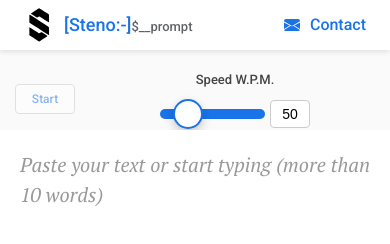
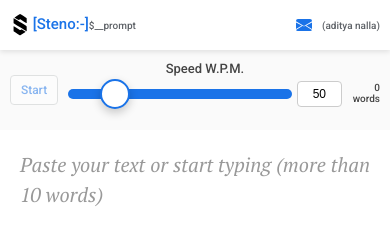
Before and after one commit to AdityaTechPrime/StenoPrompt, a plain HTML site: page index.html in a window 390 px wide. Drawn offline with Linux system fonts and the light colour scheme.

Commit message:
updated media query

```diff
--- a/MediaQueryController.js
+++ b/MediaQueryController.js
@@ -7,7 +7,10 @@
 export class MediaQueryController {
     constructor() {
         this.mediaQuery = window.matchMedia('(max-width: 600px)');
+        this.mediaQuery500 = window.matchMedia('(max-width: 500px)');
         this.speedHeading = document.querySelector('.speed-heading-text'); // Targeted by new class in HTML
+        this.contact = document.querySelector('.txtContact'); // Targeted by new class in HTML
+
         this.rangeContainer = document.querySelector('.range-container');
 
         if (!this.speedHeading || !this.rangeContainer) {
@@ -39,10 +42,14 @@ export class MediaQueryController {
             // Screen is 600px or less
             this.speedHeading.textContent = "Speed W.P.M.";
             this.rangeContainer.classList.add('range-container-small');
+
+            this.contact.textContent = " ";
         } else {
             // Screen is wider than 600px
             this.speedHeading.textContent = "Select your speed in Words Per Minute (WPM)";
             this.rangeContainer.classList.remove('range-container-small');
+
+            this.contact.textContent = "Contact";
         }
     }
 }
--- a/index.html
+++ b/index.html
@@ -4,7 +4,6 @@
   <meta charset="UTF-8" />
   <meta name="viewport" content="width=device-width, initial-scale=1.0"/>
   <meta name="description" content="Improve your Stenography speed with Steno Prompt. Paste text, set WPM, and start practicing."/>
-  <!--<link rel="icon" href="images/favicon.ico" type="image/x-icon"/> <link rel="preconnect" href="https://fonts.googleapis.com" />-->
   <link rel="icon" href="images/logo.svg" type="image/x-icon"/> <link rel="preconnect" href="https://fonts.googleapis.com" />
   <link rel="preconnect" href="https://fonts.gstatic.com" crossorigin />
   <link href="https://fonts.googleapis.com/css2?family=Roboto:ital,wght@0,500;1,500&display=swap" rel="stylesheet"/>
@@ -17,24 +16,26 @@
 </head>
 <body>
   <header class="header"> <div class="header-left">
-        <!--<img class="header_logo-img" src="images/logo-gmail.png" alt="Logo of Steno Practice"/>-->
         <img class="header_logo-img" src="images/logo.svg" alt="Logo of Steno Practice"/>
         <a href="#" class="header_title ">[Steno:-]<span class="header_title_Span">$__prompt </span></a>
+
     </div>
     <div class="header-center">
         <h3 class="header-h3-msg">Start pay when you are ready</h3>
     </div>
     <div class="my-email">
-      <a class="feedback" href="contact.html">
+      <a class="contact" href="contact.html">
         <svg xmlns="http://www.w3.org/2000/svg" width="16" height="16" fill="currentColor" viewBox="0 0 16 16" style="vertical-align: middle; margin-right: 6px;">
           <path d="M0 4a2 2 0 012-2h12a2 2 0 012 2v.217l-8 4.8-8-4.8V4zm0 1.383v6.634l5.803-3.48L0 5.383zM6.761 8.83l-6.761 4.06A2 2 0 002 14h12a2 2 0 001.999-1.11l-6.76-4.06L8 9.583 6.761 8.83zM10.197 8.537L16 12.017V5.383l-5.803 3.154z"/>
         </svg>
-        Contact
+        <span class="txtContact">Contact</span><span class="aditya"> (aditya nalla)</span>
       </a>
+      </div>
 </div>
   </header>
 
-  <main class="container"> <div class="editor-header" id="header1">
+  <main class="container">
+    <div class="editor-header" id="header1">
       <button class="promptBtn" id="startBtn">Start</button> <div class="header-speedDiv">
         <h3 class="speed-heading-text">Select your speed in Words Per Minute (WPM)</h3>
         <div class="range-container">
@@ -71,7 +72,8 @@
       </button>
       </div>
 
-      <button class="promptBtn" id="closeBtn">Close</button> </div>
+      <button class="promptBtn" id="closeBtn">Close</button>
+    </div>
 
     <textarea class="textAreaStyle" id="area1" placeholder="Paste your text or start typing (more than 10 words)"></textarea>
     <div class="textAreaStyle hidden" id="area2"></div>
--- a/style.css
+++ b/style.css
@@ -67,7 +67,7 @@ h3 {
     max-width: 30px;
     width: 100%;
     cursor: pointer;
-    color: red;
+
 }
 
 .header_title {
@@ -95,8 +95,19 @@ h3 {
     margin: 0;
 }
 
-.feedback {
+.my-email{
+    display: flex;
+    text-align: left;
+    justify-content: left;
+}
+
+.contact {
     color: #1a73e8;
+}
+
+.aditya {
+    font-size: 1.1rem;
+    color: #5f6368;
 }
 
 /* Main Container */
@@ -151,10 +162,6 @@ h3 {
     opacity: 0.5;
 }
 
-.wordCountDiv {
-    width: 11rem;
-}
-
 /* Editor Header */
 .editor-header {
     width: 100%;
@@ -162,8 +169,7 @@ h3 {
     display: flex;
     justify-content: space-evenly;
     align-items: center;
-    gap: 1rem;
-    padding: 1rem 0;
+    padding: 1rem 3rem;
     transition: all 0.6s ease;
     position: absolute;
     top: var(--header-height);
@@ -174,6 +180,27 @@ h3 {
     box-shadow: 0 -20px 10px -20px rgba(0, 0, 0, 0.45) inset;
 }
 
+
+.header-speedDiv {
+    display: flex;
+    flex-direction: column;
+    gap: 0.2rem;
+    flex-grow: 1;
+    flex-basis: auto;
+    min-width: 0;
+    align-items: center;
+}
+
+.header-speedDiv h3 {
+    text-align: center;
+}
+
+.wordCountDiv {
+    /*width: 9rem;*/
+    width: 9rem;
+    text-align: right;
+}
+
 .editor-header.hidden {
     opacity: 0;
     transform: scale(0.7);
@@ -181,19 +208,6 @@ h3 {
     visibility: hidden;
     padding: 1rem 0;
     z-index: -1;
-}
-
-/* Header for input view */
-#header1 {
-    flex-wrap: wrap; /* Allow items to wrap on smaller screens */
-    height: auto; /* Adjust height dynamically when items wrap */
-    padding: 1rem; /* Adjust padding for wrapped content */
-    justify-content: center; /* Center items when wrapped */
-    align-items: center; /* Center items vertically */
-}
-
-#header1 > * {
-    margin: 0.5rem;
 }
 
 .clock {
@@ -209,20 +223,6 @@ h3 {
 
 .clockC {
     color: pink;
-}
-
-.header-speedDiv {
-    display: flex;
-    flex-direction: column; /* Keep its internal elements (h3, range-container) stacked */
-    gap: 1rem;
-    flex-grow: 1;
-    flex-basis: auto;
-    min-width: 0;
-    align-items: center;
-}
-
-.header-speedDiv h3 {
-    text-align: center;
 }
 
 .header2-btn-group {
@@ -295,26 +295,24 @@ h3 {
     display: flex;
     align-items: center;
     gap: 1.5rem;
-    flex-wrap: nowrap; /* CRITICAL: Prevent wrapping within the container */
+    flex-wrap: nowrap;
     font-family: 'Roboto', sans-serif;
-    width: 100%; /* Take full width of parent */
+    width: 100%;
     max-width: 350px;
     justify-content: center;
 }
 
 /* New class for smaller range container (applied by JS) */
 .range-container-small {
-    /* REMOVED flex-direction: column; */
-    width: 50%; /* Halve its total size as requested */
-    /* You might need to adjust max-width or flex-basis if this doesn't shrink enough */
-    max-width: 175px; /* Half of default max-width: 350px */
-    min-width: 150px; /* Prevent it from becoming too small */
+    width: 50%;
+    max-width: 175px;
+    min-width: 150px;
 }
 
 input[type="range"] {
-    width: 250px; /* Default width for the slider */
-    flex-grow: 1; /* Allow slider to grow/shrink */
-    min-width: 80px; /* Minimum width for slider */
+    width: 250px;
+    flex-grow: 1;
+    min-width: 80px;
     height: 10px;
     background: transparent;
     cursor: pointer;
@@ -322,13 +320,6 @@ input[type="range"] {
     appearance: none;
     border-radius: 5px;
 }
-
-/* Override for the small range container, target the range input within it */
-/* This rule is NO LONGER NEEDED as range-container-small itself controls the total width */
-/* .range-container-small input[type="range"] {
-    width: 125px;
-} */
-
 
 /* WebKit browsers */
 input[type="range"]::-webkit-slider-runnable-track {
@@ -418,38 +409,97 @@ input[type="range"]::-moz-range-thumb:hover {
     box-shadow: 0 0 5px rgba(231, 76, 60, 0.5);
 }
 
+
+/*************************Media Query*************************/
+
+
+@media (max-width: 700px) {
+
+
+    #header2{
+        justify-content: space-evenly;
+        align-items: center;
+        padding: 1rem 1rem;
+    }
+
+    .header2-btn-group {
+        display: flex;
+        gap: 1rem;
+    }
+
+    .clock{
+        font-size: 1.8rem;
+    }
+
+    .words-stat{
+        font-size: 1.5rem;
+    }
+
+
+    /*
+    <div class="editor-header hidden" id="header2">
+    <div class="stat-group">
+      <div class="clock">16:20:35 <span class="clockC"> / </span>
+        <span class="clock-total"> / 00:00:00</span></div>
+      <div class="words-stat">0000<span class="words-total"> / 0000</span></div>
+      </div>
+
+      <div class="header2-btn-group">
+      <button class="promptBtn iconBtn" id="backwardBtn" title="Backward">
+        <svg class="icon" viewBox="0 0 24 24" fill="currentColor">
+          <path d="M11 18V6l-8.5 6L11 18zm1-6l8.5 6V6L12 12z" />
+        </svg>
+      </button>
+      <button class="promptBtn iconBtn" id="playPauseBtn" title="Play">
+        <svg class="icon" viewBox="0 0 24 24" fill="currentColor">
+          <path id="playPauseIcon" d="M8 5v14l11-7z" />
+        </svg>
+      </button>
+      <button class="promptBtn iconBtn" id="forwardBtn" title="Forward">
+        <svg class="icon" viewBox="0 0 24 24" fill="currentColor">
+          <path d="M13 6v12l8.5-6L13 6zm-1 6L3.5 6v12L12 12z" />
+        </svg>
+      </button>
+      </div>
+
+      <button class="promptBtn" id="closeBtn">Close</button>*/
+
+}
+
+
+
+
 /* Media Query for smaller screens (< 600px) */
 @media (max-width: 600px) {
-    /* Keep #header1 flex-wrap, don't force column on it */
     .editor-header {
-        /* This is the key change to create the gap */
-        left: 1rem;
-        right: 1rem;
-        width: auto; /* Let it fill the space between left and right */
-        /* You can adjust '1rem' to whatever spacing you prefer, e.g., 0.5rem or 1.5rem */
+        padding: 10px;
+        width: auto;
+    }
+
+    .wordCountDiv {
+        width: auto;
     }
 
     /* Adjustments for header1 when content wraps */
-    #header1 {
+    /*#header1 {
         flex-direction: row;
         flex-wrap: wrap;
         justify-content: center;
         align-items: center;
         height: auto;
-        /* Ensure vertical padding is kept, horizontal is now handled by .editor-header */
         padding: 1.5rem 0;
     }
 
     #header1 > * {
-        margin: 0.5rem; /* Add some spacing when elements wrap */
-        flex-basis: auto; /* Allow elements to determine their own width */
-    }
+        margin: 0.5rem;
+        flex-basis: auto;
+    }*/
 
     /* Adjust the header-speedDiv for smaller screens */
     .header-speedDiv {
-        flex-basis: 100%; /* Make header-speedDiv take full width when parent wraps */
-        max-width: 300px; /* Limit its max width even if it takes full basis */
-        margin-bottom: 1rem; /* Add space below it */
+        flex-basis: 100%;
+        max-width: 300px;
+        /*margin-bottom: 1rem;*/
     }
 
     /* Reduce font size for speed heading on small screens */
@@ -457,58 +507,180 @@ input[type="range"]::-moz-range-thumb:hover {
         font-size: 1.3rem;
     }
 
+    .header2-btn-group {
+        gap: 0.5rem;
+        padding-right: 10px;
+        padding-left: 10px;
+    }
+
+    .header2-btn-group button {
+        width: 5rem;
+        height: 3.1rem;
+
+        /*width: 90%;
+        height: 50%;
+        font-size: 120%;*/
+    }
+
+
+
     /* Specific adjustments for the range-container on small screens */
     .range-container {
-        /* No flex-direction: column here anymore */
         justify-content: center;
         gap: 0.5rem;
     }
 
     /* The JavaScript applied class */
     .range-container-small {
-        width: 50%; /* Half of its previous size */
-        max-width: 175px; /* Half of default max-width for consistency */
-        min-width: 150px; /* Prevent it from becoming too small */
+        /*width: 50%;
+        max-width: 175px;
+        min-width: 150px;*/
+        min-width: 100%;
+        /*padding: top right bottom left;*/
+        padding: 0px 10px 10px 10px;
     }
+
 
     /* The range input inside the range-container-small now flex-grows within that halved container */
     .range-container-small input[type="range"] {
-        width: auto; /* Let flexbox control the width within range-container-small */
-        flex-grow: 1; /* Allow it to take up available space */
+        width: auto;
+        flex-grow: 1;
     }
 
-
     .range-label {
-        width: 4rem;
-        font-size: 1.4rem;
+        width: 4.5rem;
+        height: auto;
+        font-size: 1.2rem;
     }
 
     .wordCountDiv {
         margin-top: 0.5rem;
         flex-basis: auto;
+        font-size: 1.2rem;
     }
 
-    .clock,
+    .stat-group{
+        display: flex;
+        flex-wrap: wrap;
+        text-align: center;
+        justify-content: center;
+
+    }
+
+    .clock{
+        font-size: 1.8rem;
+    }
+
+    .words-stat{
+        font-size: 1.2rem;
+    }
+
+
+    /*.clock,
     .words-stat {
-        font-size: calc(2rem * 0.75); /* Current font-size is 2rem, 25% of that is 0.5rem */
-        font-size: 1.2rem; /* Directly set to 0.5rem for 25% of 2rem */
-    }
+        font-size: calc(2rem * 0.75);
+        font-size: 1.2rem;
+    }*/
 }
 
 /* Further adjustment for very small screens if necessary */
+@media (max-width: 500px) {
+
+    .header {
+        padding: 1rem 1rem;
+        height: var(--header-height); /**/
+        border-bottom: 1px solid #fff;
+        box-shadow: 0 2px 5px rgba(0, 0, 0, 0.1);
+        position: fixed;
+        gap: 0.5rem;
+    }
+
+    .header-left {
+        gap: 2pt;
+    }
+
+    .header_logo-img {
+        max-width: 20px;
+        /*width: 100%;*/
+        cursor: pointer;
+    }
+
+    .header_title {
+        font-size: 1.5rem;
+        color: #1a73e8;
+        cursor: pointer;
+    }
+
+    .header_title_Span {
+        font-size: 1rem;
+        color: #5f6368;
+    }
+
+    .header-h3-msg {
+        font-size: 1rem;
+    }
+
+    .aditya {
+        font-size: 1rem;
+        color: #5f6368;
+    }
+
+    .clock{
+        font-size: 1.5rem;
+    }
+
+    .words-stat{
+        font-size: 1rem;
+    }
+
+}
+
+
+
+/* Further adjustment for very small screens if necessary */
 @media (max-width: 400px) {
+    body{
+        line-height: 1.1rem;
+    }
+
+    .editor-header {
+        padding: 10px;
+        width: auto;
+        border-radius: none;
+        box-shadow: none;
+    }
+
+    #header2{
+        line-height: 1.5rem;
+    }
+
+
     .promptBtn {
         width: 6rem;
         font-size: 1.2rem;
     }
 
-    .header-left .header_title {
-        font-size: 1.8rem;
+    .header-speedDiv{
+        gap: 0.75rem;
+        height: auto;
+    }
+    .wordCountDiv {
+        font-size: 1rem;
     }
 
-    .header-left .header_title_Span {
-        font-size: 1.3rem;
+
+}
+
+
+/* Further adjustment for very small screens if necessary */
+@media (max-width: 300px) {
+    .editor-header {
+        padding: 10px;
+        width: auto;
+        border-radius: 0;
+        box-shadow: none;
     }
+
 }
 
 
@@ -522,10 +694,10 @@ input[type="range"]::-moz-range-thumb:hover {
     display: flex;
     flex-direction: column;
     align-items: center;
-    max-width: 800px; /* Limit width of contact form */
+    max-width: 800px;
     margin-left: auto;
     margin-right: auto;
-    text-align: left; /* Align form content to left */
+    text-align: left;
 }
 
 .contact-form {
@@ -534,7 +706,7 @@ input[type="range"]::-moz-range-thumb:hover {
     border-radius: 8px;
     box-shadow: 0 4px 15px rgba(0, 0, 0, 0.1);
     width: 100%;
-    max-width: 500px; /* Max width for the form itself */
+    max-width: 500px;
     display: flex;
     flex-direction: column;
     gap: 1rem;
@@ -599,8 +771,8 @@ input[type="range"]::-moz-range-thumb:hover {
 /* Media query for smaller screens for the contact form */
 @media (max-width: 600px) {
     .contact-container {
-        padding-top: calc(var(--header-height) + 1rem); /* Slightly reduce top padding */
-        padding-bottom: 1rem; /* Add some bottom padding to ensure form doesn't hug bottom */
+        padding-top: calc(var(--header-height) + 1rem);
+        padding-bottom: 1rem;
     }
 
     .contact-form {
```
Also changed, not shown: contact.html (+1 -8 lines).
